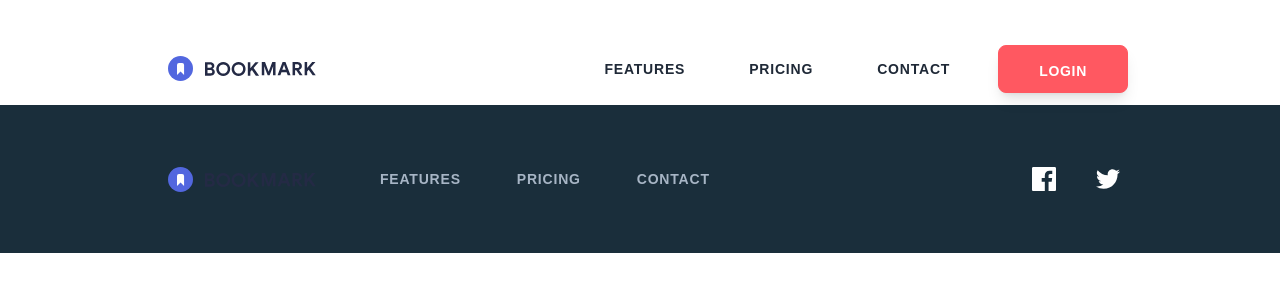
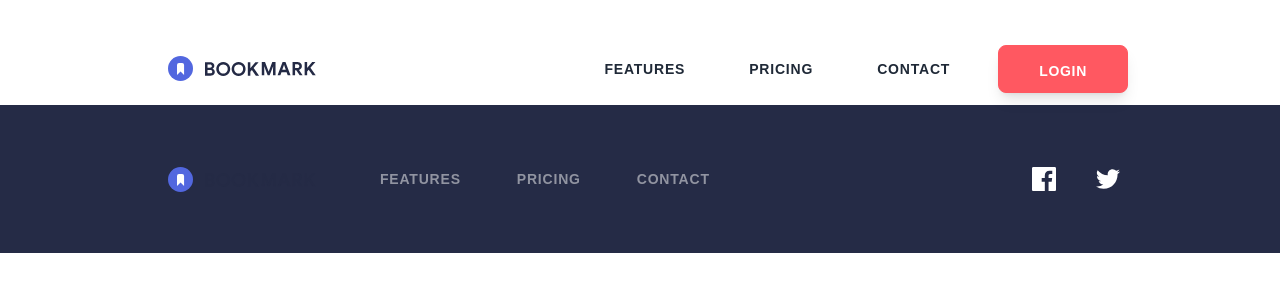
Before and after one commit to KonradBauer/Products-Page, a React (Vite) app: page / in a window 1280 px wide. Shown: the top 300 px of the page. Built offline with nearby package versions, Linux system fonts and the light colour scheme.

Commit message:
fixed extended colors

```diff
--- a/tailwind.config.js
+++ b/tailwind.config.js
@@ -3,7 +3,12 @@ export default {
   content: ["./index.html", "./src/**/*.{js,ts,jsx,tsx}"],
   theme: {
     extend: {
-      colors: { lightRed: "#FF4D26", darkBlue: "#1a2e3b", lightGrey: "#a7b5c5" },
+      colors: {
+        lightRed: "hsl(0, 94%, 66%)",
+        darkBlue: "hsl(229, 31%, 21%)",
+        lightGrey: "hsl(229, 8%, 60%)",
+        lightBlue: "hsl(231, 69%, 60%)",
+      },
       fontFamily: {
         rubik: ["Rubik", "sans-serif"],
       },
```
